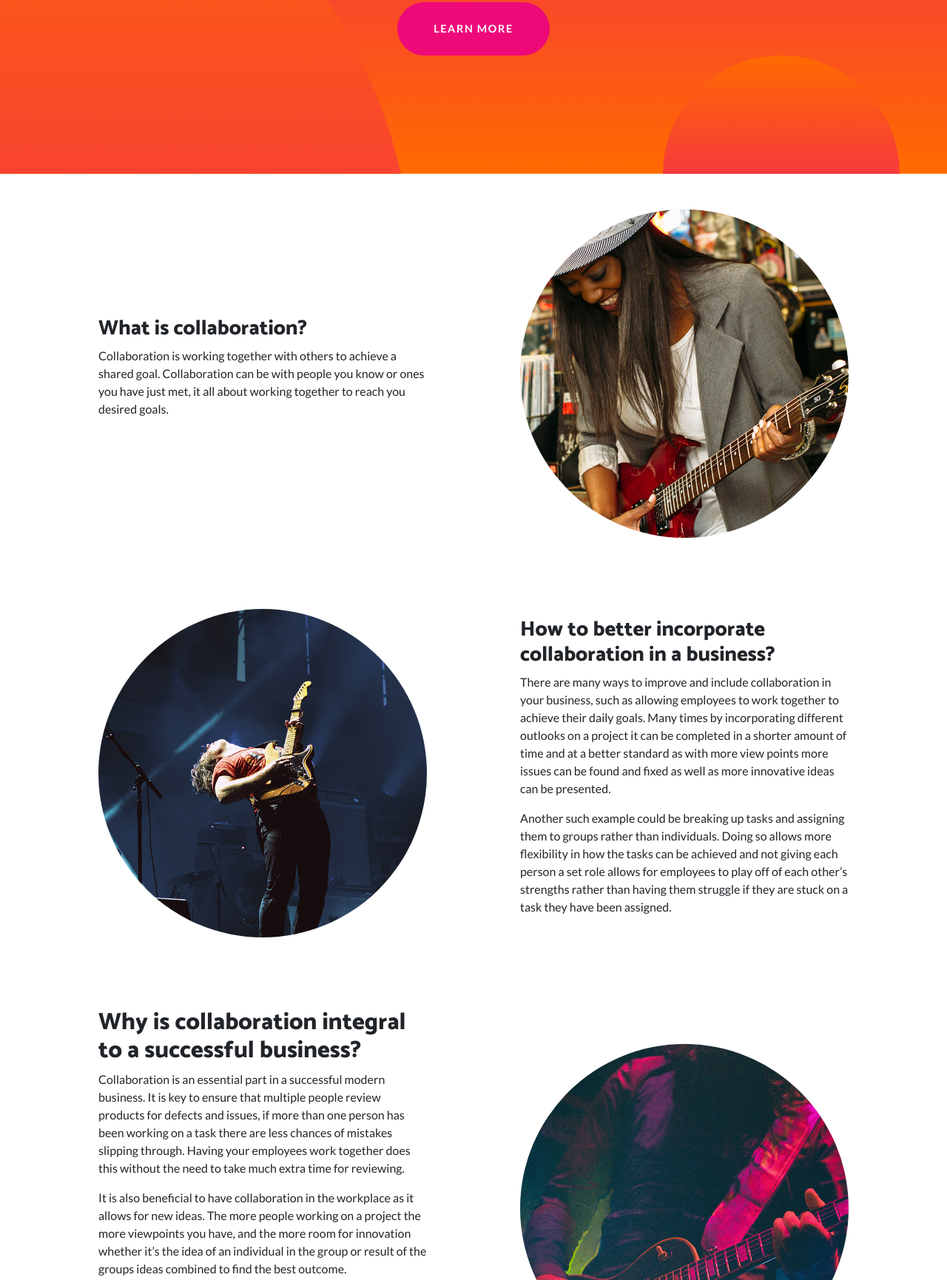
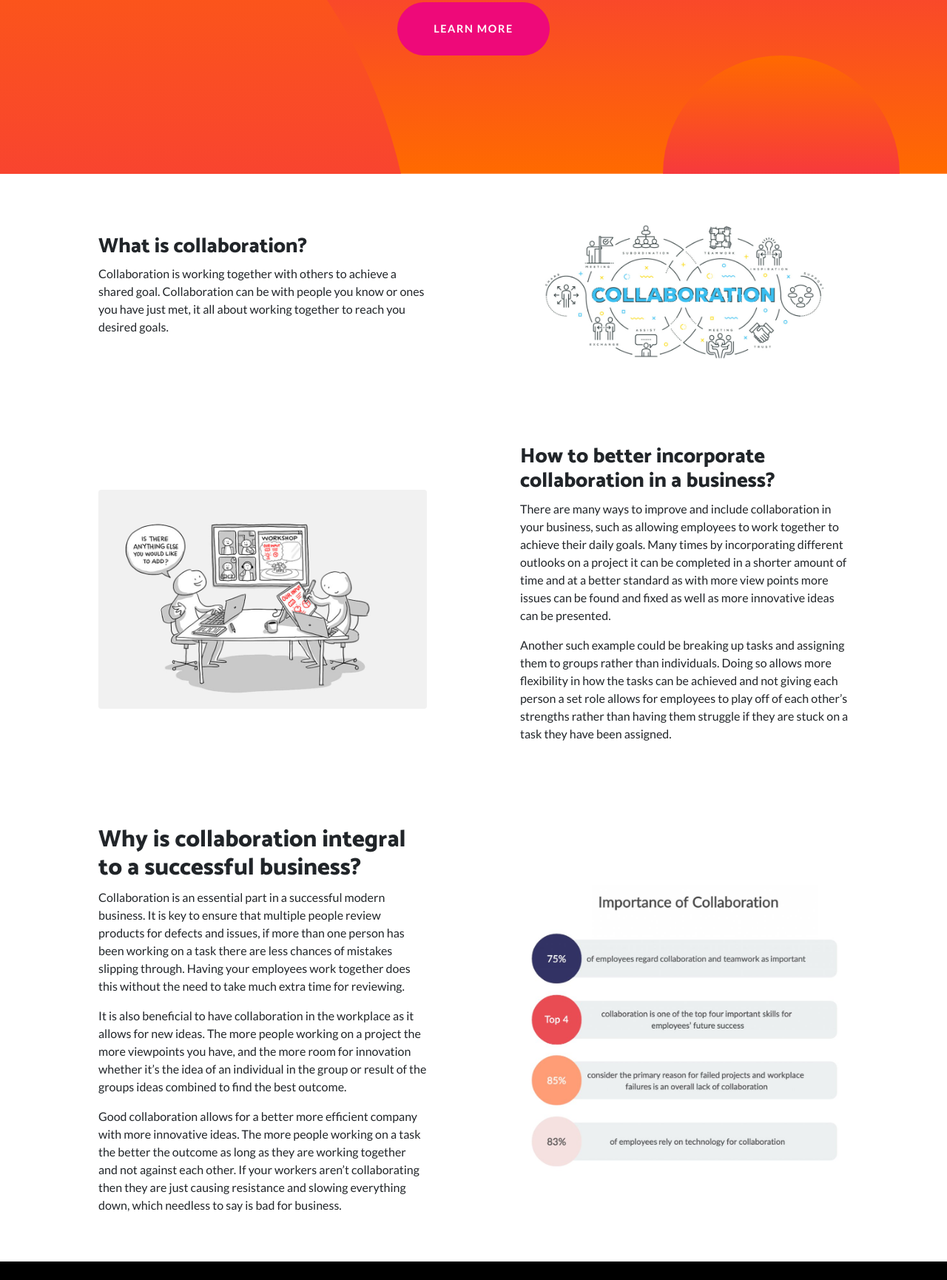
Before and after one commit to KingAshtor/Ch3SelfOrganisingTeamDemo, a website: page index.html in a window 1280 px wide. Shown: the part 452-2182 px from the top of the page at 74% size. Drawn offline with Linux system fonts and the light colour scheme.

Commit message:
Update index.html

```diff
--- a/index.html
+++ b/index.html
@@ -63,7 +63,7 @@
       <div class="row align-items-center">
         <div class="col-lg-6 order-lg-2">
           <div class="p-5">
-            <img class="img-fluid rounded-circle" src="img/01.jpg" alt="">
+            <img id="img1" class="img-fluid rounded" src="img/infiniteCollab.jpg" alt="Infographic on Collaboration" title="Infographic on Collaboration">
           </div>
         </div>
         <div class="col-lg-6 order-lg-1">
@@ -81,7 +81,7 @@
       <div class="row align-items-center">
         <div class="col-lg-6">
           <div class="p-5">
-            <img class="img-fluid rounded-circle" src="img/02.jpg" alt="">
+            <img id="img2" class="img-fluid rounded" src="img/askingInputCollab.jpg" alt="Cartoon on Collaboration" title="Cartoon on Collaboration">
           </div>
         </div>
         <div class="col-lg-6">
@@ -108,7 +108,7 @@
       <div class="row align-items-center">
         <div class="col-lg-6 order-lg-2">
           <div class="p-5">
-            <img class="img-fluid rounded-circle" src="img/03.jpg" alt="">
+            <img id="img3" class="img-fluid rounded" src="img/importanceCollab.jpg" alt="Importance of Collaboration" title="Importance of Collaboration">
           </div>
         </div>
         <div class="col-lg-6 order-lg-1">
@@ -141,6 +141,7 @@
   <footer class="py-5 bg-black">
     <div class="container">
       <p class="m-0 text-center text-white small">Copyright &copy; Collaboration Group 1 2020</p>
+      <p class="m-0 text-center text-white small">Dunkle, McCready, Rugani & Sisson</p>
     </div>
     <!-- /.container -->
   </footer>
```
